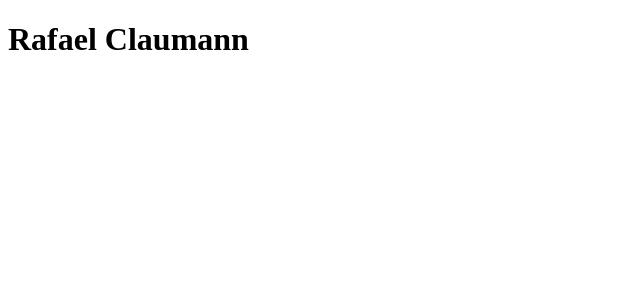
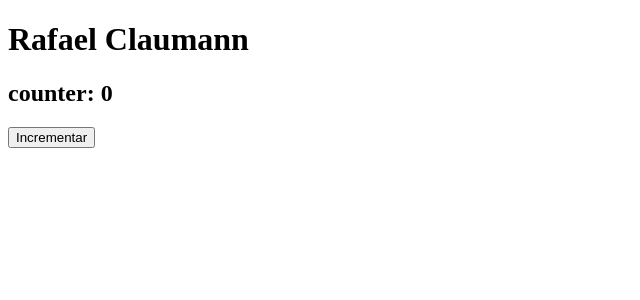
Before and after one commit to RafaelClaumann/next-level-week-1, a React (Create React App) app in the folder aulas/web/: page / in a window 1280 px wide. Shown: the top 300 px of the page, without its empty margins (0-640 px from the left). Built offline with nearby package versions, Linux system fonts and the light colour scheme.

Commit message:
exemplo estado e imutabilidade react com typescript

```diff
--- a/aulas/web/src/HeaderExample.tsx
+++ b/aulas/web/src/HeaderExample.tsx
@@ -1,6 +1,6 @@
 // Este arquivo serve apenas para estudo dos componentes com Typescript.
 // Não deve ser levado em consideração e provavelmente será deletado.
-import React from 'react'
+import React, { useState } from 'react'
 
 interface HeaderExampleProps {
   nome: string  // parametro obrigatorio
@@ -9,8 +9,23 @@ interface HeaderExampleProps {
 
 const HeaderExample: React.FC<HeaderExampleProps> = (props) => {
   //props = {nome: 'nome', sobrenome: 'sobrenome'}
+
+  // ESTADO: Informações mantidas pelo próprio componente.
+  // useState retorna um array com o valor inicial do estado e funcao para atualizar
+  const [counter, setCounter] = useState<number>(0);
+
+  function handleCounter() {
+    // IMUTABILIDADE: Não é possivel alterar o valor de um estado diretamente.
+    // counter++, counter = counter + 1, isso não funciona.
+    setCounter(counter + 1)
+  }
+
   return (
-    <h1>{props.nome} {props.sobrenome}</h1>
+    <>
+      <h1>{props.nome} {props.sobrenome}</h1>
+      <h2>counter: {counter}</h2>
+      <button type="button" onClick={handleCounter}>Incrementar</button>
+    </>
   );
 }
 
```
